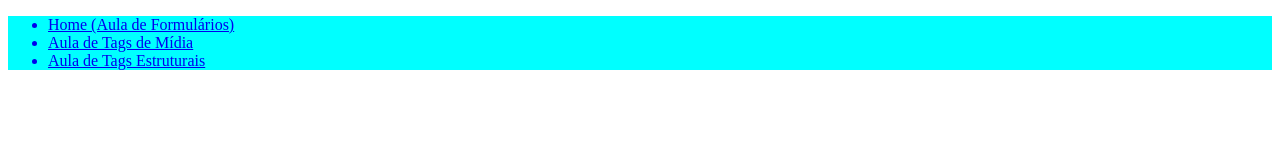
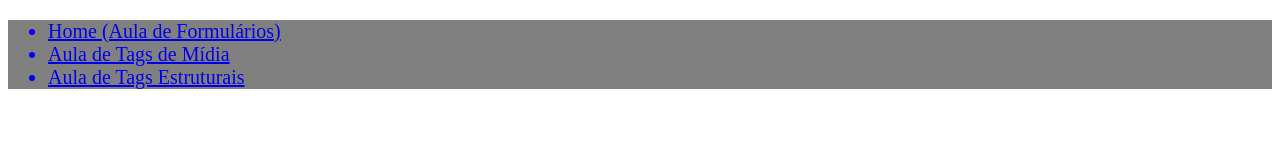
Before and after one commit to phbcastro/Aulas-PP, a plain HTML site: page style-script-ancora/style-script-ancora.html in a window 1280 px wide. Drawn offline with Linux system fonts and the light colour scheme.

Commit message:
Adicionando arquivo styles.css

```diff
--- a/style-script-ancora/style-script-ancora.html
+++ b/style-script-ancora/style-script-ancora.html
@@ -3,13 +3,8 @@
 <head>
     <meta charset="UTF-8">
     <meta name="viewport" content="width=device-width, initial-scale=1.0">
+    <link rel="stylesheet" href="../styles.css">
     <title>Tags Estruturais</title>
-    <style>
-        header {
-            background-color: aqua;
-        }
-
-    </style>
 
     <script>
         //alert("Hello, this is a code JS");
--- /dev/null
+++ b/styles.css
@@ -0,0 +1,4 @@
+header {
+    background-color: grey;
+    font-size: 20px;
+}
```
Also changed, not shown: index.html (+1 -0 lines), tags-de-midia/tags-midia.html (+1 -0 lines).
